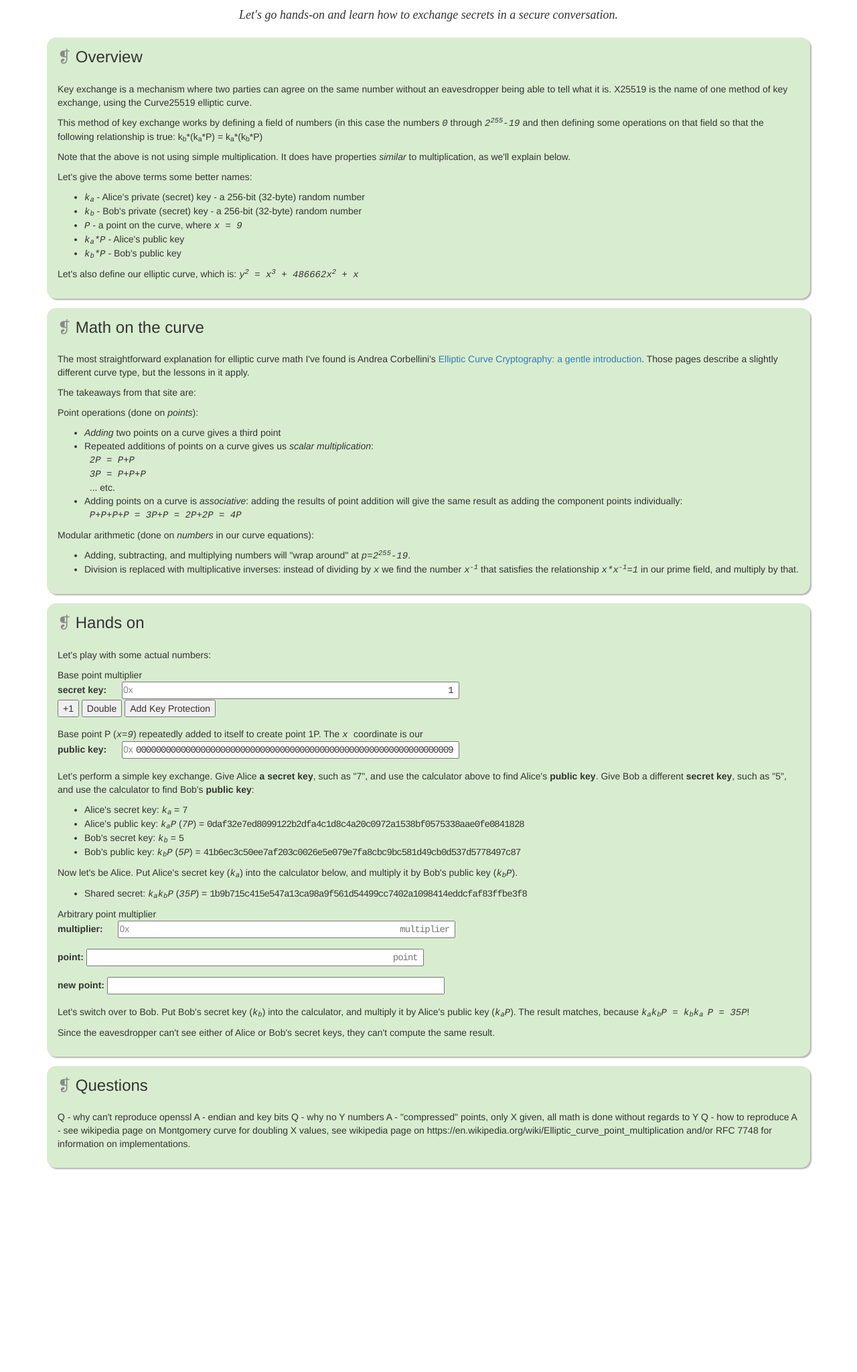
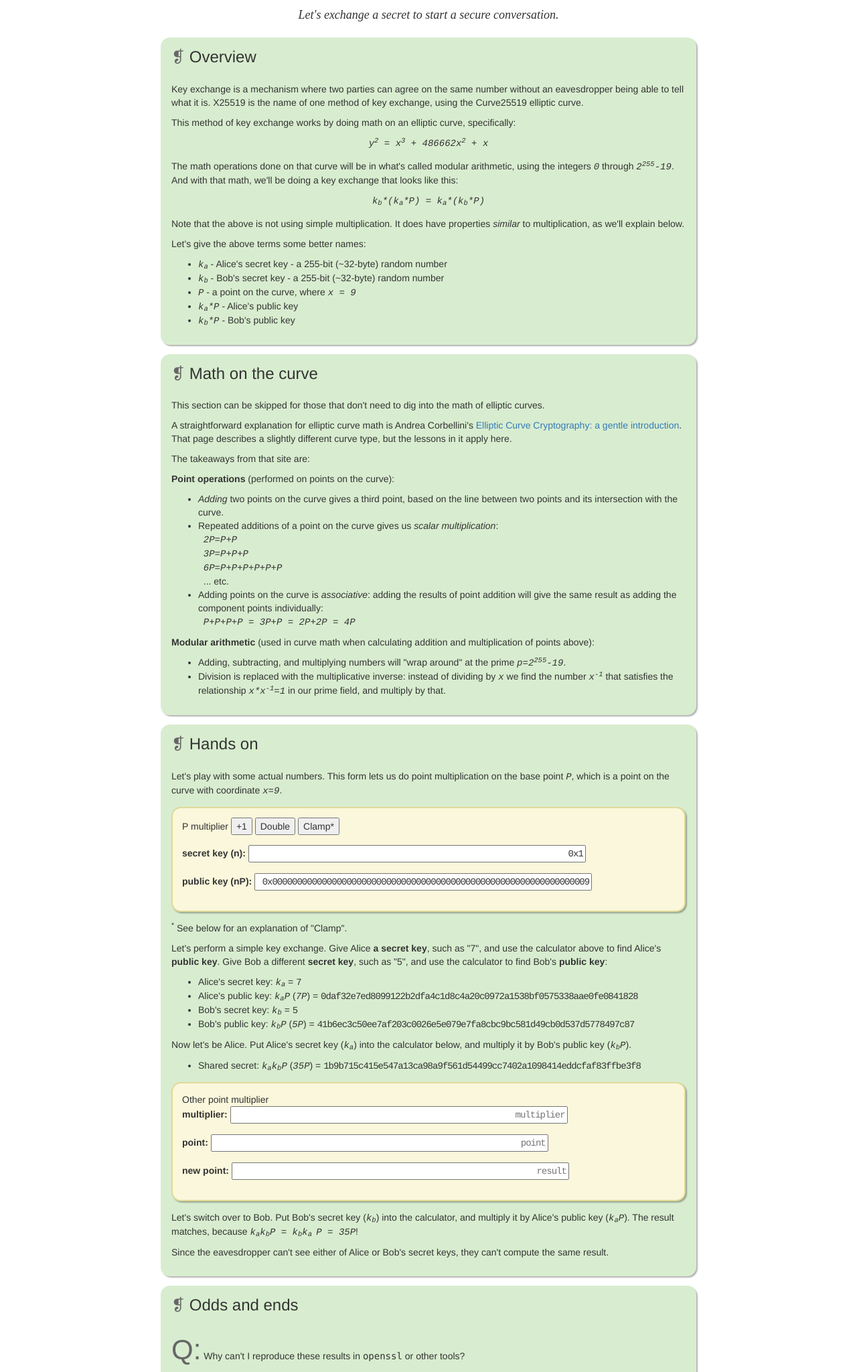
Before and after one commit to syncsynchalt/illustrated-x25519, a plain HTML site: page site/index.html in a window 1280 px wide. Shown: the part 80-2129 px from the top of the page at 67% size. Before the commit the page ends 1838 px from the top, so only its background shows below. Drawn offline with nearby package versions, Linux system fonts and the light colour scheme; files whose address does not match are found by name.

Commit message:
Checkpoint before doing form tables

```diff
--- a/site/index.html
+++ b/site/index.html
@@ -49,8 +49,7 @@
 </div>
 <div class="container">
 <h1>X25519 Key Exchange</h1>
-<h4>Let's go hands-on and learn how to exchange secrets in a secure
-    conversation.</h4>
+<h4>Let's exchange a secret to start a secure conversation.</h4>
 
 <div class="section">
 <h3>Overview</h3>
@@ -59,15 +58,21 @@
     the name of one method of key exchange, using the Curve25519 elliptic
     curve.</p>
 
-<p>This method of key exchange works by defining a field of numbers (in this
-    case the numbers <span class="math">0</span> through
-    <span class="math">2<sup>255</sup>-19</span>
-    and then
-    defining some operations on that field so that the following relationship
-    is true:
-    <span class="centered tt">k<sub>b</sub>*(k<sub>a</sub>*P)
-        = k<sub>a</sub>*(k<sub>b</sub>*P)</span>
-</p>
+<p>This method of key exchange works by doing math on an elliptic
+    curve, specifically:
+    <div class="text-center pb1">
+<span class="math">y<sup>2</sup> = x<sup>3</sup> + 486662x<sup>2</sup> + x</span>
+</div>
+
+<p>The math operations done on that curve will be in what's called modular
+    arithmetic, using the integers
+    <span class="math">0</span> through
+    <span class="math">2<sup>255</sup>-19</span>.  And with that math, we'll
+    be doing a key exchange that looks like this:
+    <div class="text-center pb1">
+    <span class="math">k<sub>b</sub>*(k<sub>a</sub>*P)
+    = k<sub>a</sub>*(k<sub>b</sub>*P)</span>
+    </div>
 
 <p>Note that the above is not using simple multiplication.
     It does have properties <i>similar</i> to multiplication, as we'll explain
@@ -75,49 +80,51 @@
 
 <p>Let's give the above terms some better names:
 <ul>
-    <li><span class="math">k<sub>a</sub></span> - Alice's private (secret)
-        key - a 256-bit (32-byte) random number</li>
-    <li><span class="math">k<sub>b</sub></span> - Bob's private (secret) key
-        - a 256-bit (32-byte) random number</li>
+    <li><span class="math">k<sub>a</sub></span> - Alice's secret key
+        - a 255-bit (~32-byte) random number</li>
+    <li><span class="math">k<sub>b</sub></span> - Bob's secret key
+        - a 255-bit (~32-byte) random number</li>
     <li><span class="math">P</span> - a point on the curve,
         where <span class="math">x = 9</span></li>
     <li><span class="math">k<sub>a</sub>*P</span> - Alice's public key</li>
     <li><span class="math">k<sub>b</sub>*P</span> - Bob's public key</li>
 </ul>
-<p>Let's also define our elliptic curve, which is:
-    <span class="math">y<sup>2</sup> = x<sup>3</sup> + 486662x<sup>2</sup> + x</span>
-</p>
 </div>
 
 <div class="section">
 <h3>Math on the curve</h3>
-<p>The most straightforward explanation for elliptic curve math I've found
-    is Andrea Corbellini's <a
+<p>This section can be skipped for those that don't need to dig into the math
+    of elliptic curves.
+<p>A straightforward explanation for elliptic curve math is Andrea Corbellini's <a
             href="https://andrea.corbellini.name/2015/05/17/elliptic-curve-cryptography-a-gentle-introduction/"
-    >Elliptic Curve Cryptography: a gentle introduction</a>. Those pages
-    describe a slightly different curve type, but the lessons in it apply.
+    >Elliptic Curve Cryptography: a gentle introduction</a>. That page
+    describes a slightly different curve type, but the lessons in it apply here.
 
 <p>The takeaways from that site are:
-<p>Point operations (done on <em>points</em>):
+<p><strong>Point operations</strong> (performed on points on the curve):
 <ul>
-    <li><em>Adding</em> two points on a curve gives a third point
-    <li>Repeated additions of points on a curve gives us <em>scalar
+    <li><em>Adding</em> two points on the curve gives a third point, based on
+        the line between two points and its intersection with the
+        curve.
+    <li>Repeated additions of a point on the curve gives us <em>scalar
     multiplication</em>:
-    <br>&nbsp;&nbsp;<span class="math">2P = P+P</span>
-    <br>&nbsp;&nbsp;<span class="math">3P = P+P+P</span>
+    <br>&nbsp;&nbsp;<span class="math">2P=P+P</span>
+    <br>&nbsp;&nbsp;<span class="math">3P=P+P+P</span>
+    <br>&nbsp;&nbsp;<span class="math">6P=P+P+P+P+P+P</span>
     <br>&nbsp;&nbsp;... etc.</li>
-    <li>Adding points on a curve is <em>associative</em>: adding
+    <li>Adding points on the curve is <em>associative</em>: adding
         the results of point addition will give the same result
         as adding the component points individually:
         <br>&nbsp;&nbsp;<span class="math">P+P+P+P = 3P+P = 2P+2P = 4P</span>
     </li>
 </ul>
-<p>Modular arithmetic (done on <em>numbers</em> in our curve equations):
+<p><strong>Modular arithmetic</strong> (used in curve math when calculating
+    addition and multiplication of points above):
 <ul>
     <li>Adding, subtracting, and multiplying numbers will
-        "wrap around" at <span class="math">p=2<sup>255</sup>-19</span>.
+        "wrap around" at the prime <span class="math">p=2<sup>255</sup>-19</span>.
     <li>Division is replaced
-    with multiplicative inverses: instead of dividing by <span class="math">x</span>
+    with the multiplicative inverse: instead of dividing by <span class="math">x</span>
     we find the number <span class="math">x<sup>-1</sup></span>
     that satisfies the relationship <span class="math">x*x<sup>-1</sup>=1</span>
     in our prime field, and multiply by that.
@@ -127,35 +134,34 @@
 
 <div class="section">
 <h3>Hands on</h3>
-<p>Let's play with some actual numbers:</p>
+<p>Let's play with some actual numbers. This form lets us do point
+    multiplication on the base point <span class="math">P</span>, which
+    is a point on the curve with coordinate <span class="math">x=9</span>.
+</p>
 
-<form class="form" id="form-pubkey">
+<form id="form-pubkey">
     <div class="form-group">
-    Base point multiplier
-    <br>
-    <label for="pubkey-privkey">secret key:</label>
-    <span class="hex-floater">0x</span>
-    <input class="long right squish" id="pubkey-privkey" type="text"
-           data-chars="0-9a-fA-F" placeholder="secret key" value="1">
     <div class="form-row">
-    <button type="button" id="pubkey-plus-one">+1</button>
-    <button type="button" id="pubkey-double">Double</button>
-    <button type="button" id="pubkey-mask">Add Key Protection</button>
+    P multiplier
+    <button type="button" class="text-right" id="pubkey-plus-one">+1</button>
+    <button type="button" class="text-right" id="pubkey-double">Double</button>
+    <button type="button" class="text-right" id="pubkey-clamp">Clamp*</button>
     </div>
     </div>
     <div class="form-group">
-    <span id="pubkey-explainer">Base point P
-        (<span class="math">x=9</span>) repeatedly added to itself
-        to create point
-        <span id="pubkey-explainer-num">1P</span>. The <span class="math">x
-        </span> coordinate is our
-        </span><br>
-    <label for="pubkey-result">public key:</label>
-    <span class="hex-floater">0x</span>
-    <input class="long right squish" id="pubkey-result" type="text"
-           readonly>
+    <label for="pubkey-privkey">secret key (n):</label>
+    <input class="long right squish" id="pubkey-privkey" type="text"
+           data-deco="hex-ify" value="0x1">
+    </div>
+    <div class="form-group">
+    <label for="pubkey-result">public key (nP):</label>
+    <input class="long right squish" id="pubkey-result" type="text" readonly>
     </div>
 </form>
+
+<p>
+    <sup>*</sup> See below for an explanation of "Clamp".
+</p>
 
 <p>Let's perform a simple key exchange. Give Alice <strong>a secret
     key</strong>, such as "7", and use the calculator above to find Alice's
@@ -186,25 +192,23 @@
     </li>
 </ul>
 
-<form class="form" id="form-mult">
+<form id="form-mult">
     <div class="form-group">
-    Arbitrary point multiplier
+    Other point multiplier
     <br>
     <label for="mult-n">multiplier:</label>
-    <span class="hex-floater">0x</span>
     <input class="long right squish" id="mult-n" type="text"
-           data-chars="0-9a-fA-F" placeholder="multiplier">
+           data-deco="hex-ify" placeholder="multiplier">
     </div>
     <div class="form-group">
     <label for="mult-point">point:</label>
-    <span class="hex-floater"></span>
     <input class="long right squish" id="mult-point" type="text"
-           data-chars="0-9a-fA-F" placeholder="point">
+           data-deco="hex-ify" placeholder="point">
     </div>
     <div class="form-group">
     <label for="mult-result">new point:</label>
-    <span class="hex-floater"></span>
-    <input class="long right squish" id="mult-result" type="text" readonly>
+    <input class="long right squish" id="mult-result" type="text"
+           placeholder="result" readonly>
     </div>
 </form>
 
@@ -223,20 +227,67 @@
 </div>
 
 <div class="section">
-<h3>Questions</h3>
-<p>
-Q - why can't reproduce openssl
-A - endian and key bits
+<h3>Odds and ends</h3>
+<p><span class="qa">Q:</span> Why can't I reproduce
+    these
+    results in
+    <span class="tt">openssl</span> or other tools?
 
-Q - why no Y numbers
-A - "compressed" points, only X given, all math is done without regards to Y
+<p><span class="qa">A:</span> The likely reason is that
+    private
+    keys
+    in Curve25519
+    are modified slightly to avoid insecure keys and timing attacks (see
+    section 4.7 "Clamping" in <a href="https://martin.kleppmann.com/papers/curve25519.pdf"
+    >Implementing Curve25519/X25519</a> by Martin Kleppmann).
+    In particular the following five bits are clamped to
+    pre-determined values in real implementations (click the "Clamp" button
+    to apply these bit values to your key):
+<table class="table table-condensed">
+    <thead>
+    <tr><th>Bit</th><th>Value</th><th>Reason</th></tr>
+    </thead>
+    <tr><td>0</td><td>0</td><td>Small-subgroup attacks</td></tr>
+    <tr><td>1</td><td>0</td><td>Small-subgroup attacks</td></tr>
+    <tr><td>2</td><td>0</td><td>Small-subgroup attacks</td></tr>
+    <tr><td>254</td><td>1</td><td>Protect against timing leak</td></tr>
+    <tr><td>255</td><td>0</td><td>n < 2<sup>255</sup></td></tr>
+</table>
 
-Q - how to reproduce
-A - see wikipedia page on Montgomery curve for doubling X values, see wikipedia
-page on
-https://en.wikipedia.org/wiki/Elliptic_curve_point_multiplication and/or RFC
-7748 for information on implementations.
-</p>
+<p>You may still find that your output does not match
+    because X25519 keys are stored and transmitted in little-endian
+    order while this page displays them in as numbers which are
+    usually interpreted as big-endian.</p>
+
+<p><span class="qa">Q:</span> If these are points in
+    an x-y
+    curve,
+    where are
+    the y coordinates?
+
+<p><span class="qa">A:</span> The curve is symmetric on the y-axis, and each point
+    on the curve
+    <span class="math">(x, y)</span> has a corresponding inverted point
+    <span class="math">(x, -y)</span>. For simplicity in implementation and
+    to reduce key length only the <span class="math">x</span> coordinate of
+    each point is computed.</p>
+
+<p>Some other EC mechanisms do make use of both
+    <span class="math">x</span> and <span class="math">y</span> coordinates.
+
+<p><span class="qa">Q:</span> Can you give me more details on elliptic curve
+                    operations?</p>
+
+<p><span class="qa">A:</span> I found the <a
+        href="https://en.wikipedia.org/wiki/Elliptic_curve_point_multiplication"
+>Wikipedia page on EC point multiplication</a> useful, in particular the
+    section on Montgomery ladders, which Curve25519 is designed around the
+    use of. The <a href="https://en.wikipedia.org/wiki/Montgomery_curve#Montgomery_arithmetic"
+    >Wikipedia page on Montgomery curves</a> also has equations for addition and
+    doubling. <a
+            href="https://datatracker.ietf.org/doc/html/rfc7748">RFC 7748</a>
+    was also useful as it gives straightforward steps for performing
+    Curve25519 multiplication in constant time with a Montgomery ladder.</p>
 </div>
 </div>
 </body>
--- a/site/site.js
+++ b/site/site.js
@@ -12,7 +12,8 @@
         if (nString.match(/^0*$/)) {
             return undefined;
         }
-        return BigInt(`0x${nString}`);
+        let v = BigInt(nString);
+        return v ? v : undefined;
     }
 
     /**
@@ -21,35 +22,27 @@
      */
     function setPubkeyPrivkey(n) {
         let input = document.getElementById('pubkey-privkey');
-        input.value = n.toString(16);
+        input.value = `0x${n.toString(16)}`;
     }
 
     function calcPubkey() {
         let result = document.getElementById('pubkey-result');
-        let explainer = document.getElementById('pubkey-explainer');
         let n = getPubkeyPrivkey();
         if (n) {
-            const nn = n % 2n ** 256n;
+            const nn = n % 2n ** 255n;
             if (n !== nn) {
                 n = nn;
                 setPubkeyPrivkey(n);
             }
         }
         if (!n) {
-            explainer.classList.add('hidden');
             result.value = 'N/A';
             return;
         }
-        explainer.classList.remove('hidden');
-        let humanN = `${n}`;
-        if (humanN.length > 13) {
-            humanN = `${humanN.substring(0, 10)}...`;
-        }
-        document.getElementById('pubkey-explainer-num').innerText = `${humanN}P`;
         // xxx todo - set form error if throw here
         let {x, z} = curve.pointMult(9n, n);
         let pubkey = curve.X(x, z);
-        result.value = field.toHex(pubkey, 256);
+        result.value = `0x${field.toHex(pubkey, 256)}`;
     }
 
     function plusOne() {
@@ -72,12 +65,12 @@
         calcPubkey();
     }
 
-    function addMask() {
+    function addClamp() {
         let n = getPubkeyPrivkey();
         if (!n) {
             n = 0n;
         }
-        n %= 2n**256n;
+        n %= 2n**255n;
         n &= 2n**255n-8n;
         n |= 1n << 254n;
         setPubkeyPrivkey(n);
@@ -92,26 +85,29 @@
         if (!strN || !strPoint) {
             return;
         }
-        let n = BigInt(`0x${strN}`);
-        let point = BigInt(`0x${strPoint}`);
+        let n = BigInt(strN);
+        let point = BigInt(strPoint);
         if (!n || !point) {
             return;
         }
-        n %= 256n;
+        n %= 255n;
         point %= field.p;
         let { x, z } = curve.pointMult(point, n);
         let X = curve.X(x, z);
-        result.value = field.toHex(X, 256);
+        result.value = `0x${field.toHex(X, 256)}`;
     }
 
     /**
      * @param el {HTMLInputElement} input element
      */
-    function addCharsFilter(el) {
-        const chars = el.getAttribute('data-chars');
+    function addHexFilter(el) {
         let prevOninput = el.oninput;
         el.oninput = (event) => {
-            el.value = el.value.replaceAll(RegExp(`[^${chars}]`, 'g'), '');
+            let v = el.value.replaceAll(/(^0*|[^a-f\d])/ig, '');
+            if (v) {
+                v = `0x${v}`;
+            }
+            el.value = v;
             if (prevOninput) {
                 prevOninput(event);
             }
@@ -122,13 +118,13 @@
         document.getElementById('pubkey-privkey').oninput = calcPubkey;
         document.getElementById('pubkey-plus-one').onclick = plusOne;
         document.getElementById('pubkey-double').onclick = double;
-        document.getElementById('pubkey-mask').onclick = addMask;
+        document.getElementById('pubkey-clamp').onclick = addClamp;
         document.getElementById('mult-n').oninput = calcMult;
         document.getElementById('mult-point').oninput = calcMult;
 
-        const els = document.querySelectorAll('input[data-chars]');
+        const els = document.querySelectorAll('input[data-deco=hex-ify]');
         els.forEach((el) => {
-            addCharsFilter(el);
+            addHexFilter(el);
         });
         calcPubkey();
     }
--- a/site/x25519.css
+++ b/site/x25519.css
@@ -7,7 +7,6 @@
 }
 input.long {
     width: 36em;
-    padding-right: 0.5em;
     font-family: "Courier", monospace;
 }
 input.right {
@@ -17,21 +16,20 @@ input.right {
     visibility: hidden;
 }
 
-.hex-floater {
-    position: relative;
-    color: #888;
-    left: 1.5em;
-}
-
-input.hex-prefix {
-    content: "0x";
-    color: #888;
-    margin-left: -3em;
+.tt {
+    font-family: "Monaco", "Courier", monospace;
 }
 
 .squish {
     font-family: "Courier", monospace;
     letter-spacing: -1px;
+}
+
+.qa {
+    font-family: "Baskerville", sans-serif;
+    /*font-weight: bold;*/
+    font-size: 3em;
+    color: #666;
 }
 
 .container > h1:after {
@@ -53,7 +51,7 @@ h4 {
 
 .section h3:before {
     content: "❡\00a0";
-    color: #888;
+    color: #666;
 }
 
 .section h3 {
@@ -61,12 +59,27 @@ h4 {
 }
 
 .section {
-    margin: 1em 0;
+    margin: 1em auto;
     background-color: #D8EDCF;
     padding: 1em;
     border-radius: 1em;
     border: 2px solid transparent;
     box-shadow: rgba(0, 0, 0, 0.3) 2px 2px 2px;
+    max-width: 800px;
+}
+
+form {
+    display: block;
+    margin: 1em 0;
+    padding: 1em;
+    background-color: #FAF7DC;
+    border: 2px solid #e0d998;
+    border-radius: 1em;
+    box-shadow: rgba(0, 0, 0, 0.3) 2px 2px 2px;
+}
+
+.pb1 {
+    padding-bottom: 1em;
 }
 
 /***** header ******/
@@ -87,7 +100,6 @@ h4 {
 }
 .header a.this-page:before {
     content: "❧\00a0";
-    /* content: "•\00a0"; */
 }
 .header a, .header span {
     margin-right: 0.5em;
```
